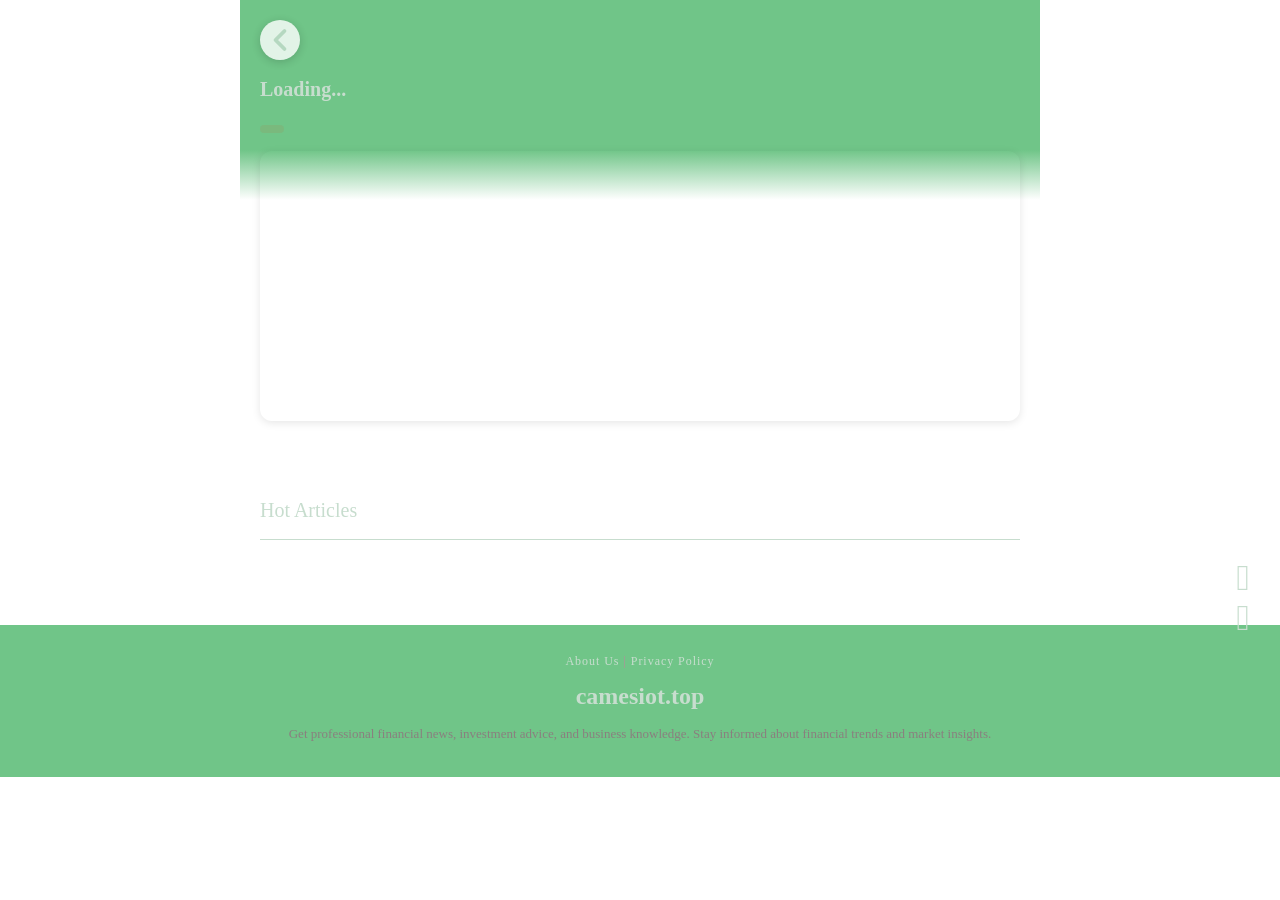
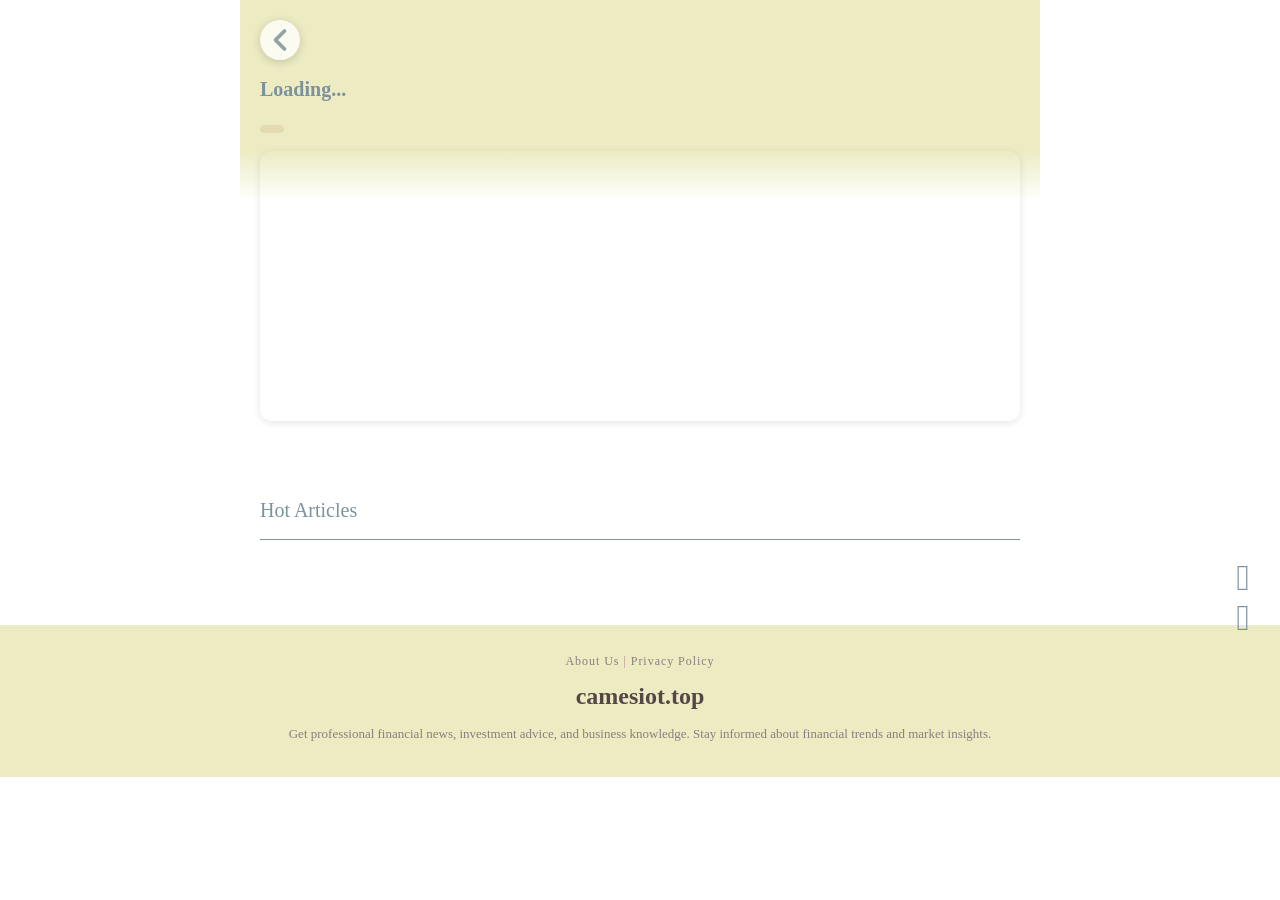

fix

--- a/new-info18/public/style/inpublic.css
+++ b/new-info18/public/style/inpublic.css
@@ -1,8 +1,8 @@
 
 
 :root {
-  --color1: #70c588;
-  --color2: #c7ddce;
+  --color1: #ecebc2;
+  --color2: #7d929f;
   --color2-rgba-18: rgba(181, 119, 67, 0.18);
   --color2-rgba-30: rgba(181, 119, 67, 0.3);
   --color2-rgba-15: rgba(181, 119, 67, 0.15);
@@ -246,7 +246,7 @@ body {
 }
 
 .footer-eyebrow a {
-  color: var(--color2);
+  color: #8a7f7f;
   text-decoration: none;
 }
 
@@ -257,7 +257,7 @@ body {
 .footer-title {
   margin: 0;
   font-size: 24px;
-  color: var(--color2);
+  color: #554747;
   font-weight: 700;
 }
 
